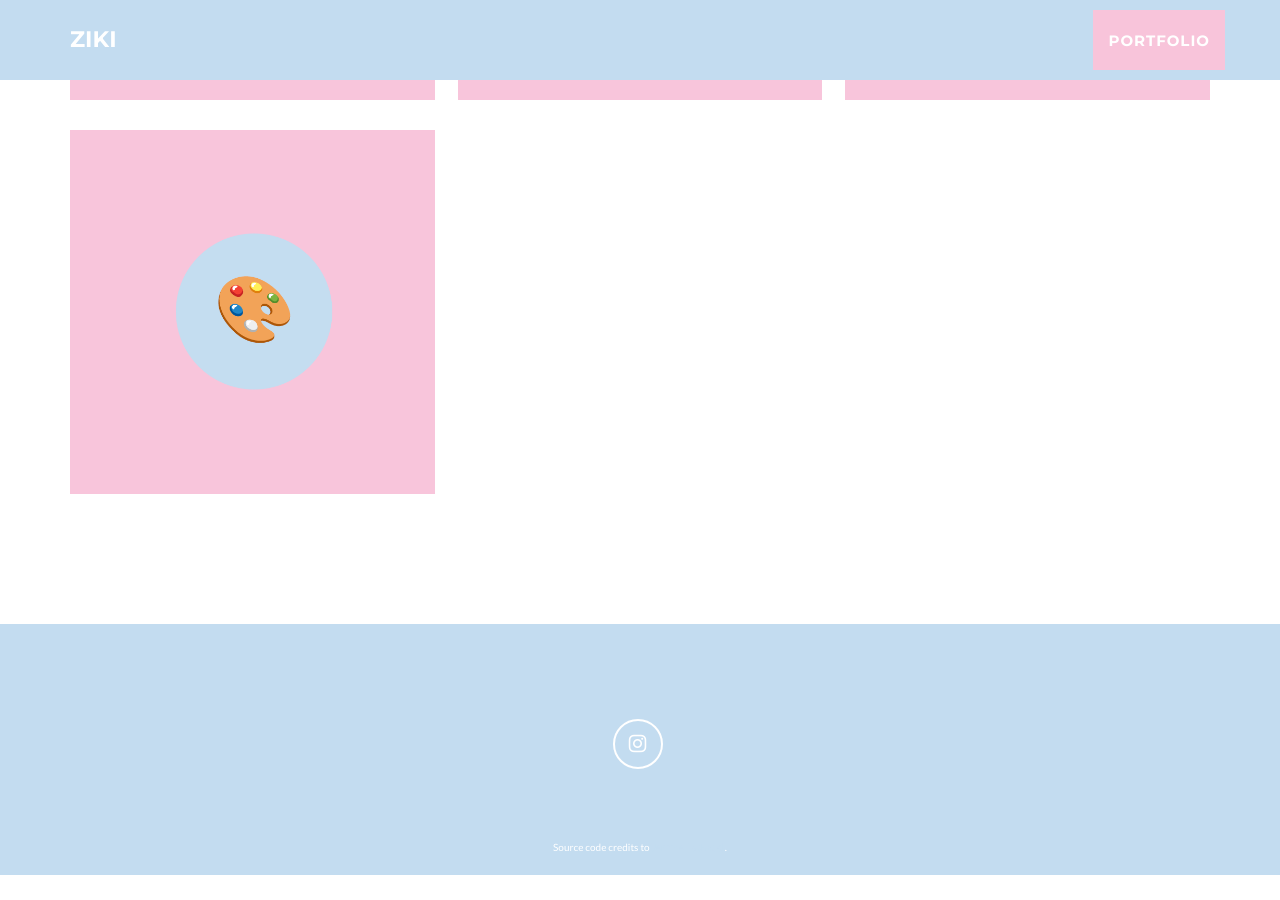
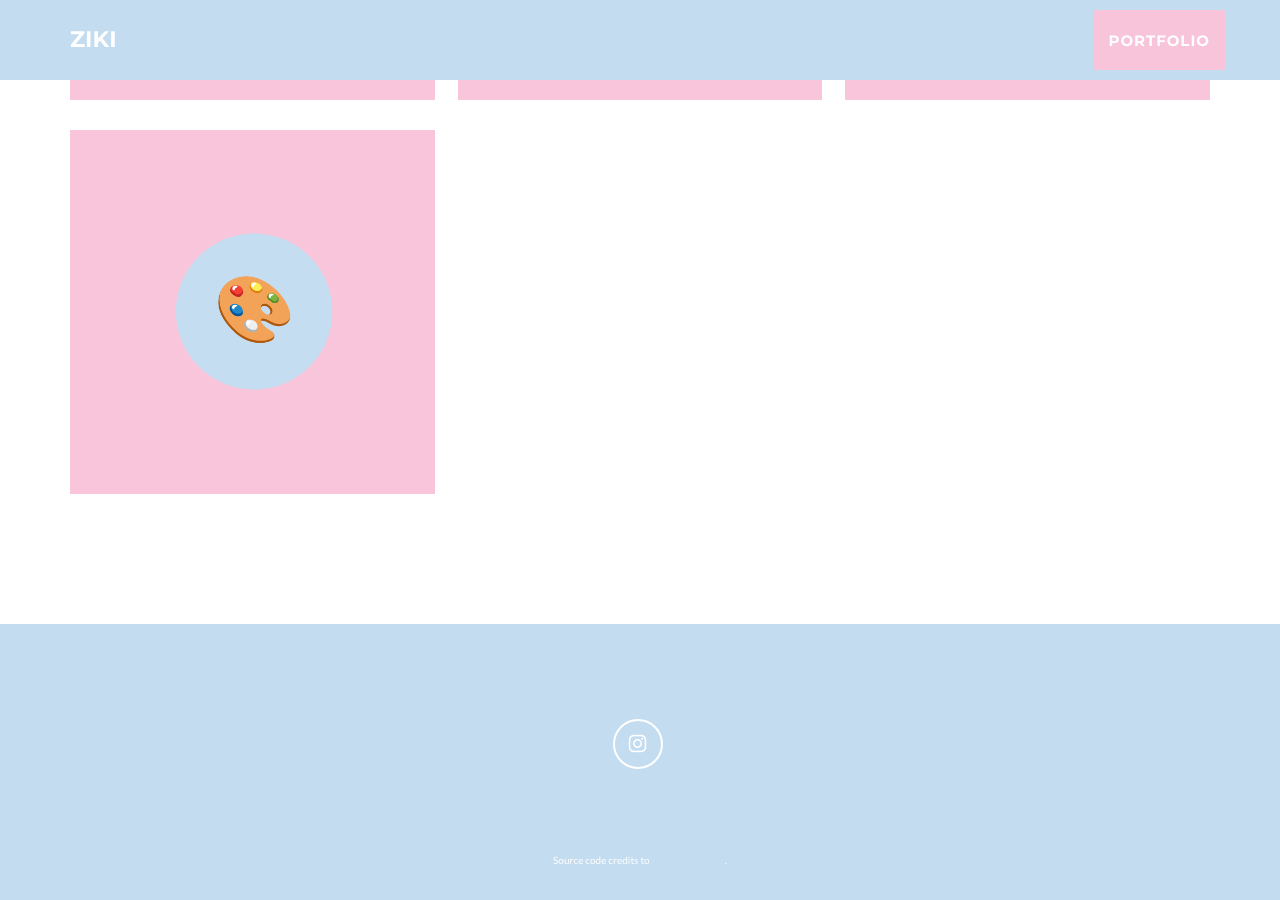
Before and after one commit to zikkkiii/zikkkiii.github.io, a Jekyll site: the page built from _posts/2014-07-20-♡.markdown, in a window 1280 px wide and 900 px high, scrolled down 1163 px. Built offline with Jekyll 4.4.1, drawn with Linux system fonts in a browser that asks for light colours; before the commit the page ends 2038 px from its top, so only the background shows below that.

Commit message:
Update footer.html

```diff
--- a/_includes/footer.html
+++ b/_includes/footer.html
@@ -43,7 +43,7 @@
   <div class="container">
     <div class="row">
       <div class="col-lg-12">
-        <p style="font-size: 1rem; text-align: center;">
+        <p style="font-size: 1rem; text-align: center;line-height: 40px;">
           Source code credits to
           <a href="https://github.com/jeromelachaud/freelancer-theme" target="_blank"
              style="color: #c3dcf0; text-decoration: none;">
```
